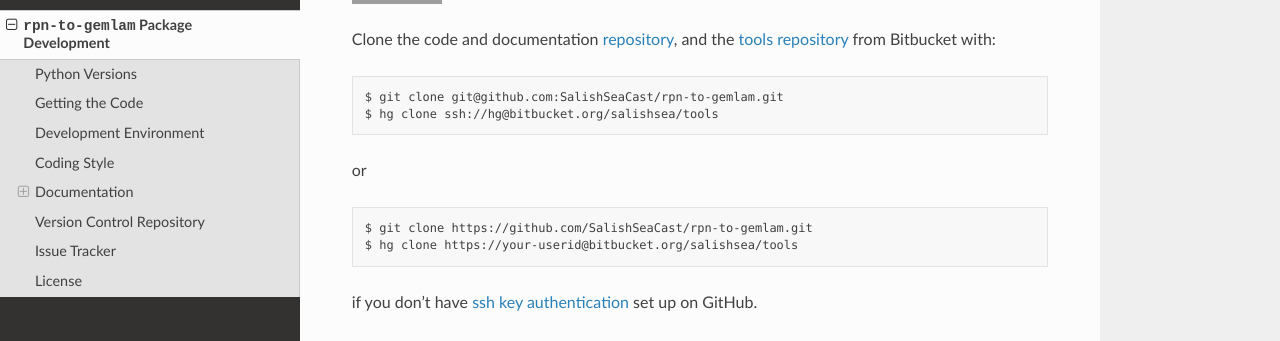
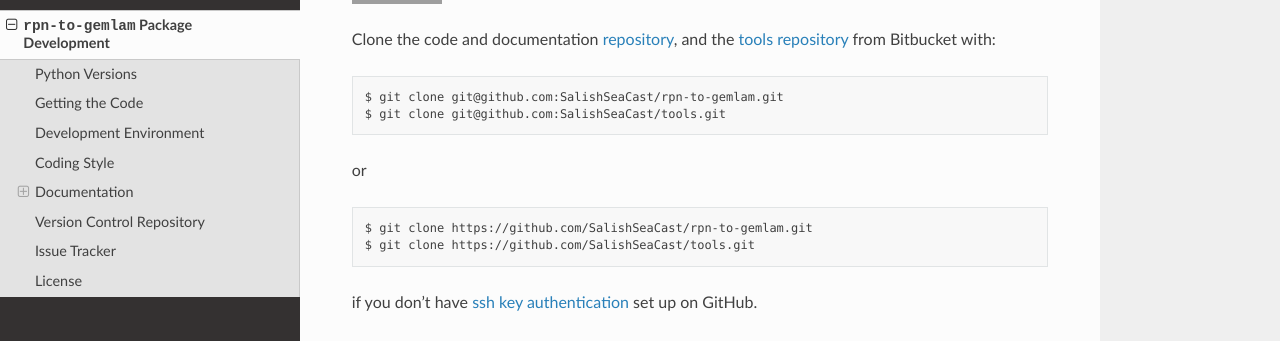
Before and after one commit to SalishSeaCast/rpn-to-gemlam, a Sphinx documentation site: the page built from docs/pkg_development.rst, in a window 1280 px wide and 900 px high, scrolled down 463 px. Shown: the part 153-494 px from the top of the window. Built offline with Sphinx 7.4.7 and the Read the Docs theme 2.0.0, drawn with Linux system fonts in a browser that asks for light colours; grey boxes are pictures that could not be loaded.

Commit message:
Change to tools repo on GitHub
re: migration from Mercurial on Bitbucket to Git on GitHub

```diff
--- a/docs/pkg_development.rst
+++ b/docs/pkg_development.rst
@@ -79,19 +79,19 @@ Clone the code and documentation `repository`_,
 and the `tools repository`_ from Bitbucket with:
 
 .. _repository: https://github.com/SalishSeaCast/rpn-to-gemlam
-.. _tools repository: https://bitbucket.org/salishsea/tools
+.. _tools repository: https://github.com/SalishSeaCast/tools
 
 .. code-block:: bash
 
     $ git clone git@github.com:SalishSeaCast/rpn-to-gemlam.git
-    $ hg clone ssh://hg@bitbucket.org/salishsea/tools
+    $ git clone git@github.com:SalishSeaCast/tools.git
 
 or
 
 .. code-block:: bash
 
     $ git clone https://github.com/SalishSeaCast/rpn-to-gemlam.git
-    $ hg clone https://your-userid@bitbucket.org/salishsea/tools
+    $ git clone https://github.com/SalishSeaCast/tools.git
 
 if you don't have `ssh key authentication`_ set up on GitHub.
 
```
